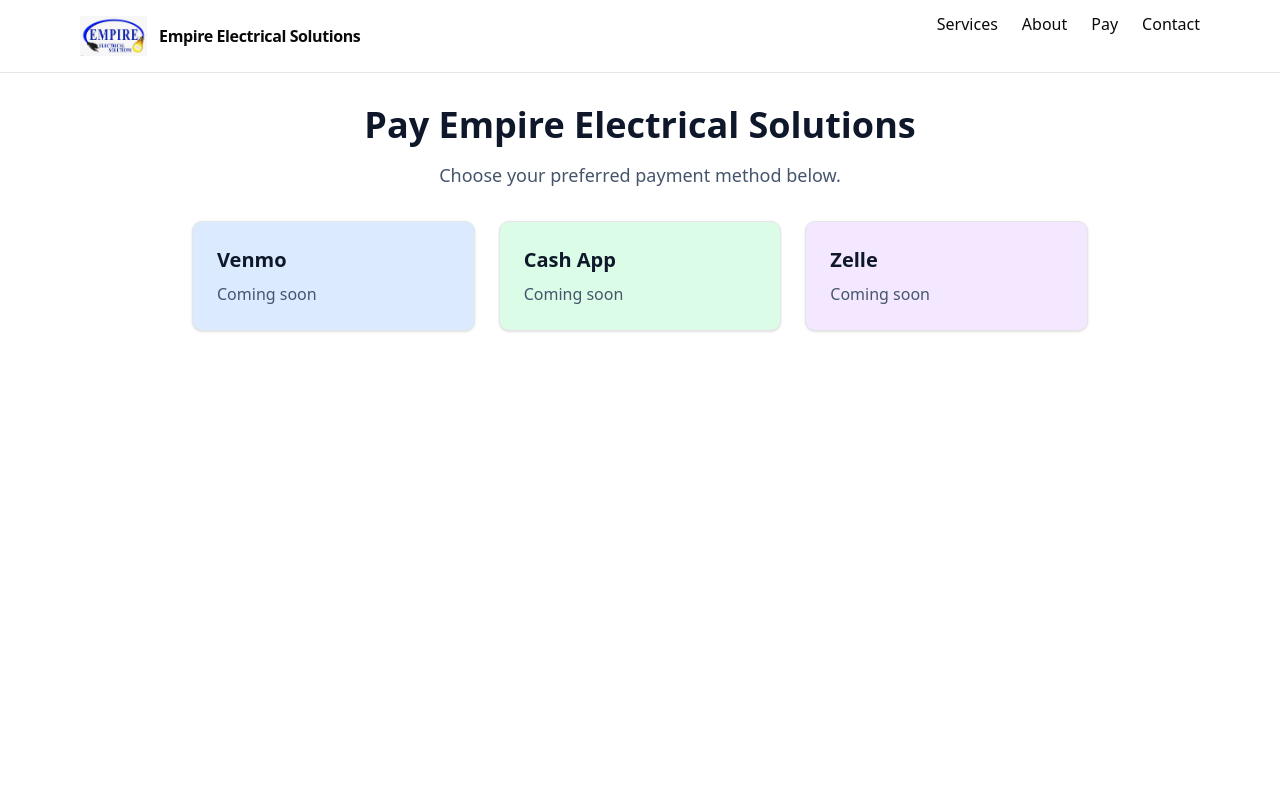
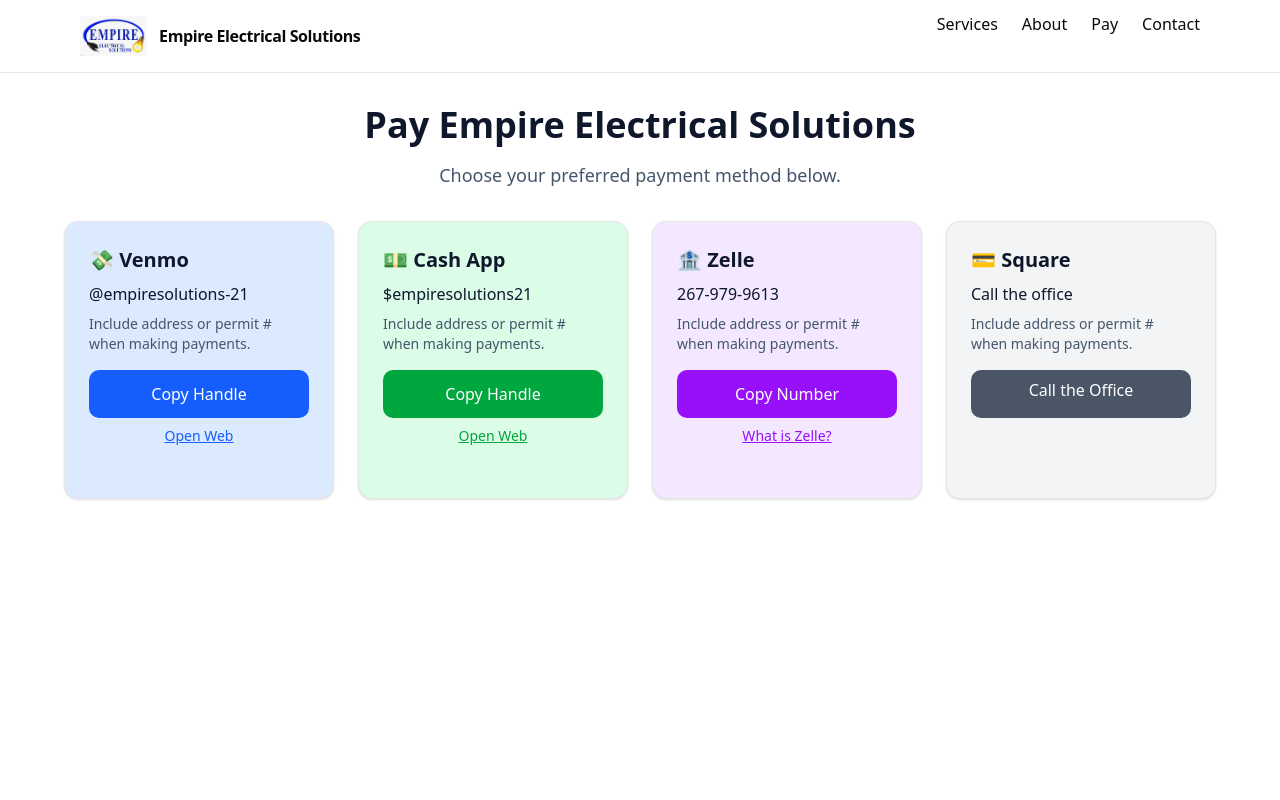
Before and after one commit to loustevenshere/empire-inspections, a Next.js app: page /pay in a window 1280 px wide. Shown: the top 800 px of the page. Built offline with nearby package versions, Linux system fonts and the light colour scheme; no server answers.

Commit message:
payment updates

```diff
--- a/src/app/pay/page.tsx
+++ b/src/app/pay/page.tsx
@@ -1,7 +1,48 @@
+"use client";
+
+import React from "react";
+
+// Payment identifiers
+const CASH_TAG = "empiresolutions21";           // no '$'
+const VENMO_USERNAME = "empiresolutions-21";   // no '@'
+const ZELLE_PHONE = "267-979-9613";            // as displayed
+const OFFICE_PHONE = "610-306-8497";           // used for Square 'call the office'
+
+// Mobile detector hook
+function useIsMobile() {
+  const [isMobile, setIsMobile] = React.useState(false);
+  React.useEffect(() => {
+    const ua = navigator.userAgent || navigator.vendor || "";
+    setIsMobile(/android|iphone|ipad|ipod/i.test(ua));
+  }, []);
+  return isMobile;
+}
+
+// Deep link and web fallback utilities
+const venmoAppLink = () => `venmo://paycharge?txn=pay&recipients=${VENMO_USERNAME}`;
+const venmoWebLink = () => `https://venmo.com/${VENMO_USERNAME}?txn=pay`;
+const cashAppLink = () => `cashapp://pay?recipient=$${CASH_TAG}`;
+const cashWebLink = () => `https://cash.app/$${CASH_TAG}`;
+
 export default function PayPage() {
+  const isMobile = useIsMobile();
+  const [copyStates, setCopyStates] = React.useState<Record<string, boolean>>({});
+
+  const handleCopy = async (text: string, key: string) => {
+    try {
+      await navigator.clipboard.writeText(text);
+      setCopyStates(prev => ({ ...prev, [key]: true }));
+      setTimeout(() => {
+        setCopyStates(prev => ({ ...prev, [key]: false }));
+      }, 1200);
+    } catch (err) {
+      console.error("Failed to copy: ", err);
+    }
+  };
+
   return (
     <main className="min-h-screen py-8 px-4">
-      <div className="max-w-4xl mx-auto">
+      <div className="max-w-6xl mx-auto">
         {/* Page Header */}
         <div className="text-center mb-8">
           <h1 className="text-4xl font-bold text-slate-900 mb-4">
@@ -13,23 +54,124 @@
         </div>
 
         {/* Payment Method Cards */}
-        <div className="grid grid-cols-1 md:grid-cols-3 gap-6">
+        <div className="grid grid-cols-1 md:grid-cols-2 lg:grid-cols-4 gap-6">
           {/* Venmo Card */}
-          <div className="bg-blue-100 rounded-lg shadow-sm border p-6 hover:shadow-md transition-shadow">
-            <h3 className="text-xl font-semibold text-slate-900 mb-2">Venmo</h3>
-            <p className="text-slate-600">Coming soon</p>
+          <div className="bg-blue-100 rounded-xl shadow-sm border p-6 hover:shadow-md transition-shadow">
+            <h3 className="text-xl font-semibold text-slate-900 mb-2">💸 Venmo</h3>
+            <p className="text-slate-900 font-medium mb-2">@{VENMO_USERNAME}</p>
+            <p className="text-sm text-slate-600 mb-4">Include address or permit # when making payments.</p>
+
+            <div className="space-y-2">
+              {isMobile ? (
+                <button
+                  onClick={() => window.open(venmoAppLink(), "_blank")}
+                  className="w-full bg-blue-600 text-white px-4 py-2 rounded-lg font-medium hover:bg-blue-700 transition-colors"
+                  aria-label="Open Venmo app"
+                >
+                  Open in App
+                </button>
+              ) : (
+                <>
+                  <button
+                    onClick={() => handleCopy(`@${VENMO_USERNAME}`, "venmo-username")}
+                    className="w-full bg-blue-600 text-white px-4 py-2 rounded-lg font-medium hover:bg-blue-700 transition-colors"
+                    aria-label="Copy Venmo username"
+                  >
+                    {copyStates["venmo-username"] ? "Copied!" : "Copy Handle"}
+                  </button>
+                  <a
+                    href={venmoWebLink()}
+                    target="_blank"
+                    rel="noopener noreferrer"
+                    className="block w-full text-center text-blue-600 hover:text-blue-800 text-sm underline"
+                    aria-label="Open Venmo web profile"
+                  >
+                    Open Web
+                  </a>
+                </>
+              )}
+            </div>
           </div>
 
           {/* Cash App Card */}
-          <div className="bg-green-100 rounded-lg shadow-sm border p-6 hover:shadow-md transition-shadow">
-            <h3 className="text-xl font-semibold text-slate-900 mb-2">Cash App</h3>
-            <p className="text-slate-600">Coming soon</p>
+          <div className="bg-green-100 rounded-xl shadow-sm border p-6 hover:shadow-md transition-shadow">
+            <h3 className="text-xl font-semibold text-slate-900 mb-2">💵 Cash App</h3>
+            <p className="text-slate-900 font-medium mb-2">${CASH_TAG}</p>
+            <p className="text-sm text-slate-600 mb-4">Include address or permit # when making payments.</p>
+
+            <div className="space-y-2">
+              {isMobile ? (
+                <button
+                  onClick={() => window.open(cashAppLink(), "_blank")}
+                  className="w-full bg-green-600 text-white px-4 py-2 rounded-lg font-medium hover:bg-green-700 transition-colors"
+                  aria-label="Open Cash App"
+                >
+                  Open in App
+                </button>
+              ) : (
+                <>
+                  <button
+                    onClick={() => handleCopy(`$${CASH_TAG}`, "cashapp-tag")}
+                    className="w-full bg-green-600 text-white px-4 py-2 rounded-lg font-medium hover:bg-green-700 transition-colors"
+                    aria-label="Copy Cash App tag"
+                  >
+                    {copyStates["cashapp-tag"] ? "Copied!" : "Copy Handle"}
+                  </button>
+                  <a
+                    href={cashWebLink()}
+                    target="_blank"
+                    rel="noopener noreferrer"
+                    className="block w-full text-center text-green-600 hover:text-green-800 text-sm underline"
+                    aria-label="Open Cash App web profile"
+                  >
+                    Open Web
+                  </a>
+                </>
+              )}
+            </div>
           </div>
 
           {/* Zelle Card */}
-          <div className="bg-purple-100 rounded-lg shadow-sm border p-6 hover:shadow-md transition-shadow">
-            <h3 className="text-xl font-semibold text-slate-900 mb-2">Zelle</h3>
-            <p className="text-slate-600">Coming soon</p>
+          <div className="bg-purple-100 rounded-xl shadow-sm border p-6 hover:shadow-md transition-shadow">
+            <h3 className="text-xl font-semibold text-slate-900 mb-2">🏦 Zelle</h3>
+            <p className="text-slate-900 font-medium mb-2">{ZELLE_PHONE}</p>
+            <p className="text-sm text-slate-600 mb-4">Include address or permit # when making payments.</p>
+
+            <div className="space-y-2">
+              <button
+                onClick={() => handleCopy(ZELLE_PHONE, "zelle-phone")}
+                className="w-full bg-purple-600 text-white px-4 py-2 rounded-lg font-medium hover:bg-purple-700 transition-colors"
+                aria-label="Copy Zelle phone number"
+              >
+                {copyStates["zelle-phone"] ? "Copied!" : "Copy Number"}
+              </button>
+              <a
+                href="https://www.zellepay.com/"
+                target="_blank"
+                rel="noopener noreferrer"
+                className="block w-full text-center text-purple-600 hover:text-purple-800 text-sm underline"
+                aria-label="Learn about Zelle"
+              >
+                What is Zelle?
+              </a>
+            </div>
+          </div>
+
+          {/* Square Card */}
+          <div className="bg-gray-100 rounded-xl shadow-sm border p-6 hover:shadow-md transition-shadow">
+            <h3 className="text-xl font-semibold text-slate-900 mb-2">💳 Square</h3>
+            <p className="text-slate-900 font-medium mb-2">Call the office</p>
+            <p className="text-sm text-slate-600 mb-4">Include address or permit # when making payments.</p>
+
+            <div className="space-y-2">
+              <a
+                href={`tel:${OFFICE_PHONE}`}
+                className="block w-full bg-gray-600 text-white px-4 py-2 rounded-lg font-medium hover:bg-gray-700 transition-colors text-center"
+                aria-label="Call the office"
+              >
+                Call the Office
+              </a>
+            </div>
           </div>
         </div>
       </div>
```
